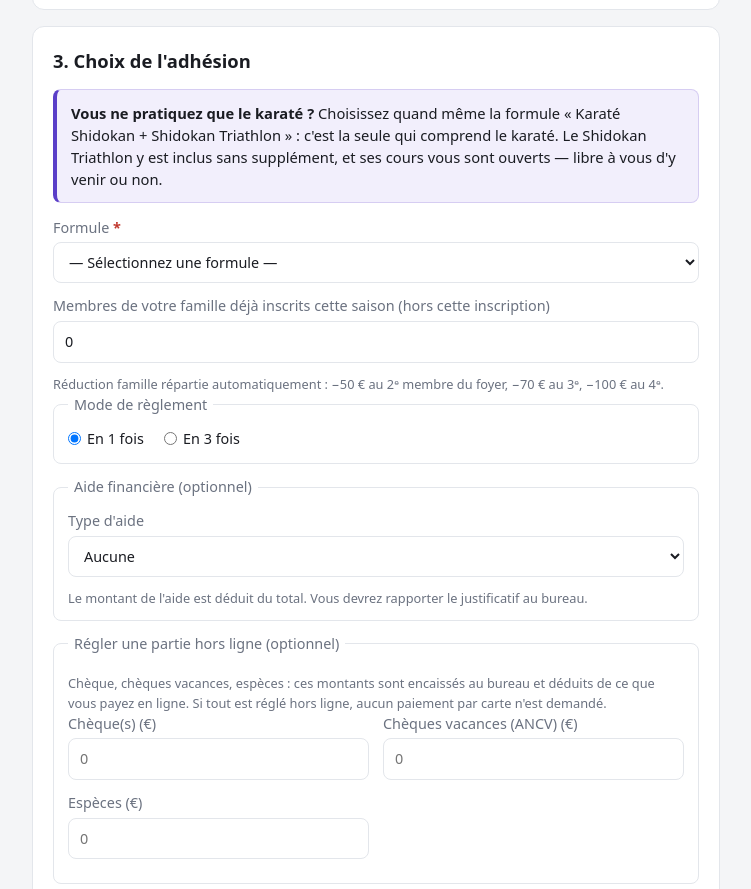
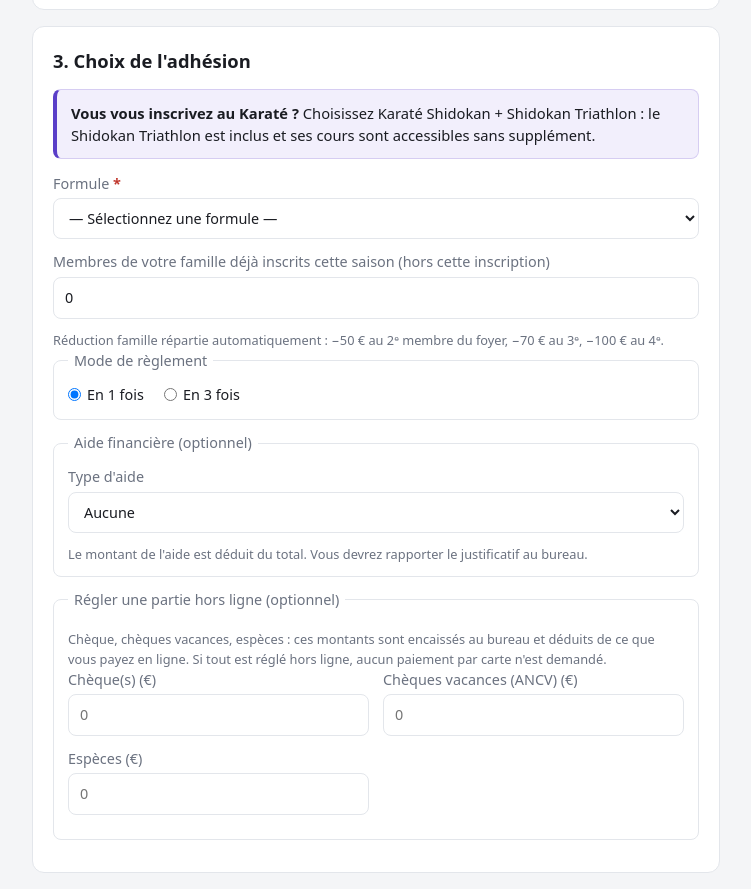
Before and after one commit to D4ryl00/slk-inscription, a website built with Vite: page src/index.html in a window 1280 px wide. Shown: the part 2129-3018 px from the top of the page, without its empty margins (264-1015 px from the left). Built offline with nearby package versions, Linux system fonts and the light colour scheme.

Commit message:
Offers: reword the karate notice without a negation
"Vous ne pratiquez que le karaté ?" opened on what the reader does NOT
do, which makes the question slower to recognise yourself in and frames
the combined formula as a fallback ("choisissez quand même"). The club
sells it as the normal choice, so the question now asks the positive
thing — "Vous vous inscrivez au Karaté ?" — and the answer states the
formula outright instead of justifying it.

Also drops "libre à vous d'y venir ou non": spelling out the opt-out
undercut the point of bundling the triathlon in the first place. Saying
the courses are accessible without a supplement already leaves it
optional, without inviting the reader to skip them.

```diff
--- a/src/index.html
+++ b/src/index.html
@@ -85,10 +85,9 @@
                there is no "Karaté seul" offer, and the triathlon they already
                pay for is open to them. -->
           <p class="notice info">
-            <strong>Vous ne pratiquez que le karaté ?</strong> Choisissez quand même la formule
-            « Karaté Shidokan + Shidokan Triathlon » : c'est la seule qui comprend le karaté.
-            Le Shidokan Triathlon y est inclus sans supplément, et ses cours vous sont ouverts —
-            libre à vous d'y venir ou non.
+            <strong>Vous vous inscrivez au Karaté ?</strong>
+            Choisissez Karaté Shidokan + Shidokan Triathlon : le Shidokan Triathlon est
+            inclus et ses cours sont accessibles sans supplément.
           </p>
 
           <label>Formule
```
